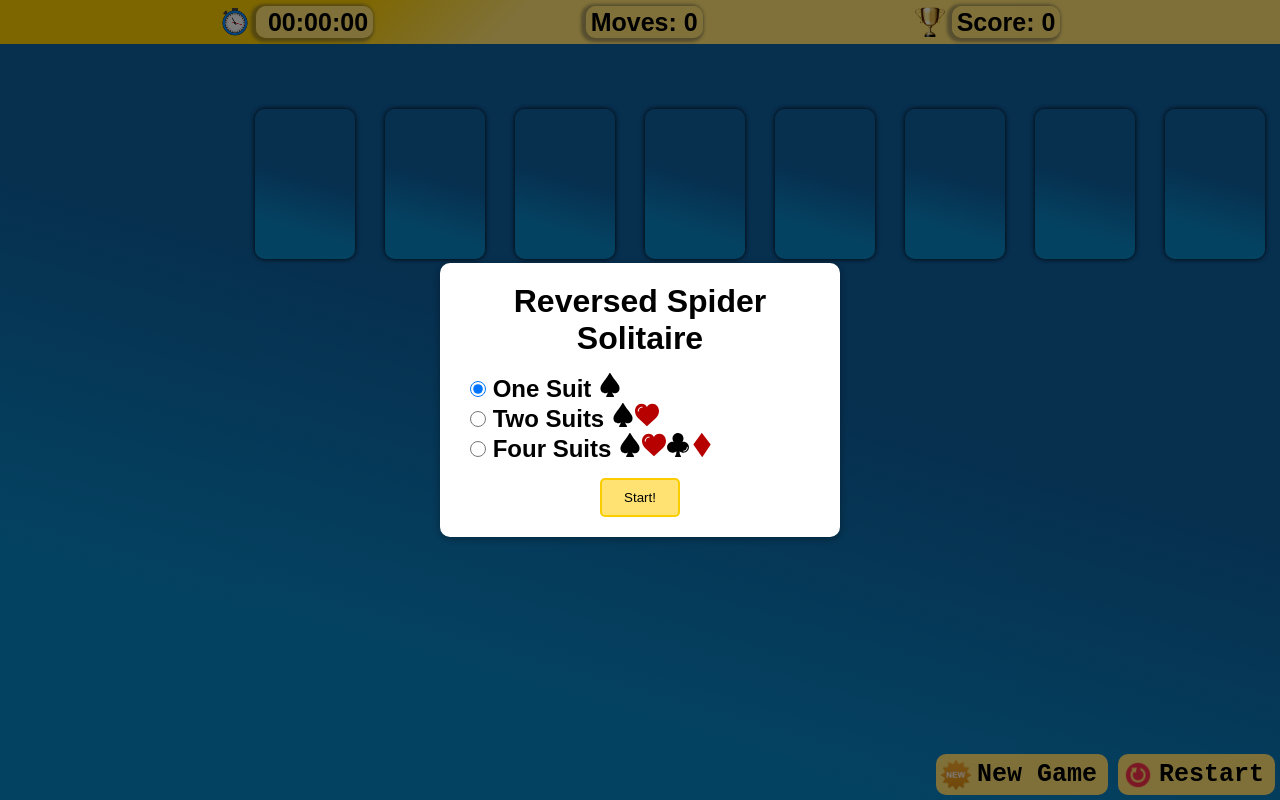
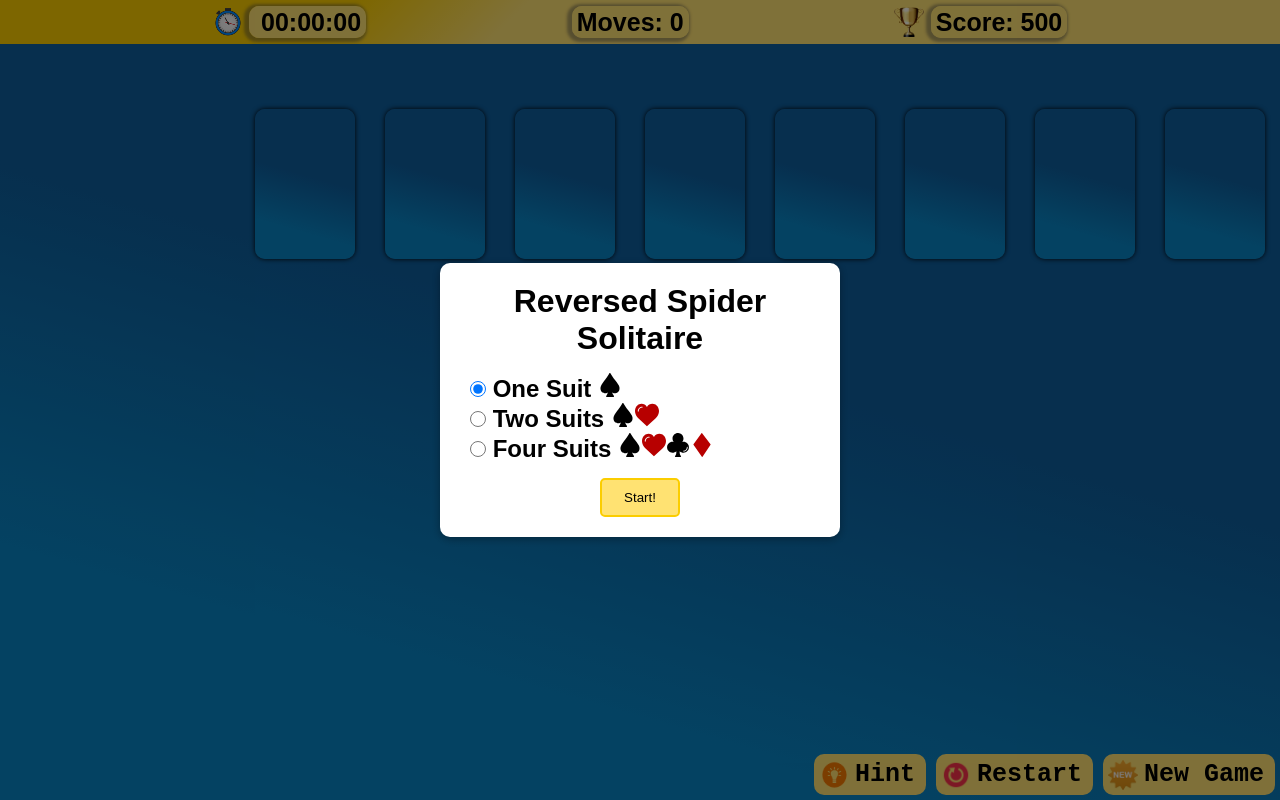
Before and after one commit to mahmudmardini/reversed-spider-solitaire, a Vue app: page / in a window 1280 px wide. Built offline with nearby package versions, Linux system fonts and the light colour scheme; what vue-toasted would draw is missing.

Commit message:
add hint feature

```diff
--- a/src/App.vue
+++ b/src/App.vue
@@ -39,14 +39,16 @@
     />
 
     <Actions
+      :startModalValue="showStartModal" @setStartModal="showStartModal = $event"
       @restart="clearData(); createCards();"
-
-      :startModalValue="showStartModal" @setStartModal="showStartModal = $event"
+      @hint="hint()"
     />
   </div>
 </template>
 
 <script>
+/* eslint-disable */
+
 import _ from 'lodash'
 
 // import components
@@ -82,6 +84,9 @@ export default {
       cards: [],
       suits: ['spade', 'heart', 'club', 'diamond'],
       selectedCards: [],
+      movableCards: [],
+      possibleMoves: [],
+      hintIterator: 0,
       selectedLevel: 1,
       sortedSuits: 0,
       sortedSuitPoints: 65,
@@ -94,8 +99,8 @@ export default {
         minutes: '15',
         seconds: '30'
       },
-      score: 0,
-      highestScore: 0,
+      score: 500,
+      highestScore: 500,
       moves: 0,
       showStartModal: true,
       showWinModal: false
@@ -148,7 +153,7 @@ export default {
         pile[lastIndex].reversed = false
       })
 
-    // start timer
+    // start the timer
     this.startTimer()
     },
 
@@ -157,9 +162,12 @@ export default {
       this.cards = []
       this.sortedSuits = 0
       this.sortedSuitSymbols = 0
-      this.score = 0
+      this.score = 500
       this.moves = 0
       this.resetTimer()
+      this.movableCards = []
+      this.possibleMoves = []
+      this.hintIterator = 0
 
       // hide sorted piles cards
       let sortedPileCards = document.querySelectorAll('.sorted-pile-card')
@@ -183,14 +191,21 @@ export default {
     },
 
     createEmptyCard (pile) {
+      try {
+        if ( !(pile >= 0 && pile < 10) ) throw 'pile number is out if the range'
+
         pile.push({
           pile: this.piles.indexOf(pile),
           empty: true
         })
+
+      } catch (err) {
+        console.log('error: ' + err.message)
+      }
     },
 
     checkCardsToMove (cards) {
-      // move if only one card selected
+      // return true if only one card selected
       if (cards.length === 1) {
         return true
       }
@@ -211,6 +226,7 @@ export default {
 
     // check if cards on pile creating full suit in correct order
     checkSortedSuit (pile) {
+      try {
         let pileLength = 0
         const currentPileValues = []
         const currentPileSuits = []
@@ -230,8 +246,9 @@ export default {
         }
 
         let correctValues = 0
-      // check if cards are in good order
-      for (let i = pileLength - this.cardsInSuit; i < pileLength - 1; i++) {
+        const firstCardIndex = pileLength - this.cardsInSuit
+        // check if target pile cards are in good order
+        for (let i = firstCardIndex; i < pileLength - 1; i++) {
           // check sorted cards values
           if (currentPileValues[i] + 1 === currentPileValues[i + 1]) {
             correctValues++
@@ -239,7 +256,7 @@ export default {
             return false
           }
 
-      //   // check sorted cards suits
+          // check sorted cards suits
           if (currentPileSuits[i] !== currentPileSuits[i + 1]){
             return false
           }
@@ -279,11 +296,14 @@ export default {
 
           this.checkWin()
         }
+      } catch (err) {
+        console.log('error:  ' + err.message)
+      }
 
     },
-    // Select card
+    // select card
     onCardSelect (card) {
-
+      try {
         // don't select reversed card
         if (card.reversed) {
           this.deselectCards()
@@ -332,11 +352,14 @@ export default {
 
           this.moveCards(card)
         }
+      } catch (err) {
+        console.log(err.message)
+      }
 
     },
 
     moveCards(card){
-
+      try {
         const targetPile = this.piles[card.pile]
         const selectedPile = this.piles[this.selectedCards[0].pile]
 
@@ -379,20 +402,31 @@ export default {
         // increase moves
         this.moves++;
 
+        // reset hint values
+        this.movableCards = []
+        this.possibleMoves = []
+        this.hintIterator = 0
+
         // play move audio
         let moveSound = new Audio('audio/move.mp3');
         moveSound.play();
+      } catch (err) {
+        console.log(err.message);
+      }
     },
 
     startTimer() {
+      try {
         // increase minutes
         if(this.time.seconds === 60) {
           this.time.minutes++
           this.time.seconds = '00'
 
-        // reduce score
-        if(this.score > 0){
-          this.score = this.score - 6
+          // reduce the score 60 points for every passing minute
+          if (this.score > 60) {
+            this.score -= 60
+          } else {
+            this.score = 0
           }
         }
         // increase hours
@@ -418,6 +452,9 @@ export default {
         if(this.time.hours < 10) {
           this.time.hours = '0' + Number(this.time.hours)
         }
+      } catch (err) {
+        console.log(err.message)
+      }
     },
 
     stopTimer(){
@@ -425,20 +462,63 @@ export default {
     },
 
     resetTimer(){
+      try {
         this.time.seconds = '00'
         this.time.minutes = '00'
         this.time.hours = '00'
         clearTimeout(this.timer);
+      } catch (err) {
+        console.log(err.message)
+      }
     },
 
     checkWin () {
+      try {
         // check if all cards has sorted
         if (this.sortedSuits === this.pilesToSort) {
           this.showWinModal = true // show win modal
           this.stopTimer() //stop timer
           this.highestScore = this.score > this.highestScore ? this.score : this.highestScore
         }
+      } catch (err) {
+        console.log(err.message)
       }
+    },
+
+    hint () {
+      try {
+        // set movable cards (last cards in piles)
+        this.piles.forEach(pile => {
+            this.movableCards.push(pile[pile.length - 1])
+        })
+
+        // set possible moves
+        this.movableCards.forEach( firstCard => {
+          this.movableCards.forEach(secondCard => {
+            if ( firstCard.value === secondCard.value + 1 ) {
+              this.possibleMoves.push([firstCard, secondCard])
+            }
+          })
+        })
+
+        // select the cards for 500 ms to show possible moves from possibleMoves array
+        this.possibleMoves[this.hintIterator].forEach(card => card.selected = true)
+
+        setTimeout(() => {
+        this.possibleMoves[this.hintIterator].forEach(card => card.selected = false)
+
+          // change iterate hints for every click
+          if(this.hintIterator < this.possibleMoves.length){
+            this.hintIterator++;
+          }else{
+            this.hintIterator = 0;
+          }
+        }, 500)
+      } catch (e) {
+      console.log(e.message)
+      }
+    }
+
   },
 }
 </script>
--- /dev/null
+++ b/src/components/Hint.vue
@@ -0,0 +1,27 @@
+<template lang="html">
+
+  <div class="hint" @click="hint()">
+
+    <!-- hint icon -->
+    <img src="images/hint.png" />
+
+    <!-- hint icon -->
+    <button> Hint </button>
+
+  </div>
+
+</template>
+
+<script>
+
+export default {
+
+  name: "Hint",
+
+  methods: {
+    hint () {
+      this.$emit('hint')
+    }
+  }
+}
+</script>
--- a/src/styles/actions.scss
+++ b/src/styles/actions.scss
@@ -5,7 +5,7 @@
     right: 0;
     z-index: 1;
 
-    .new-game, .restart{
+    .new-game, .restart, .hint{
         background-color: #ffe272;
         border-radius: 10px;
         padding: 5px;
--- a/src/views/Actions.vue
+++ b/src/views/Actions.vue
@@ -1,11 +1,14 @@
 <template lang="html">
     <section class="actions">
 
-      <!-- new game button -->
-      <NewGame :startModalValue="showStartModal" @setStartModal="showStartModal = $event" />
+      <!-- hint button -->
+      <Hint @hint="hint()" />
 
       <!-- restart button -->
       <Restart @restart="restart()" />
+
+      <!-- new game button -->
+      <NewGame :startModalValue="showStartModal" @setStartModal="showStartModal = $event" />
 
     </section>
 </template>
@@ -13,6 +16,7 @@
 <script>
 import NewGame from '@/components/NewGame'
 import Restart from '@/components/Restart'
+import Hint from '@/components/Hint'
 import '@/styles/actions.scss'
 
 export default {
@@ -21,11 +25,11 @@ export default {
 
   components: {
     NewGame,
-    Restart
+    Restart,
+    Hint
   },
 
-  props:
-   {
+  props: {
     startModalValue: Boolean
   },
 
@@ -41,9 +45,15 @@ export default {
   },
 
   methods: {
+
     restart(){
         this.$emit('restart')
+    },
+
+    hint(){
+        this.$emit('hint')
     }
+
   }
 }
 </script>
```
Also changed, not shown: public/images/hint.png (added). Lines whose indentation alone changed are shown as unchanged.
